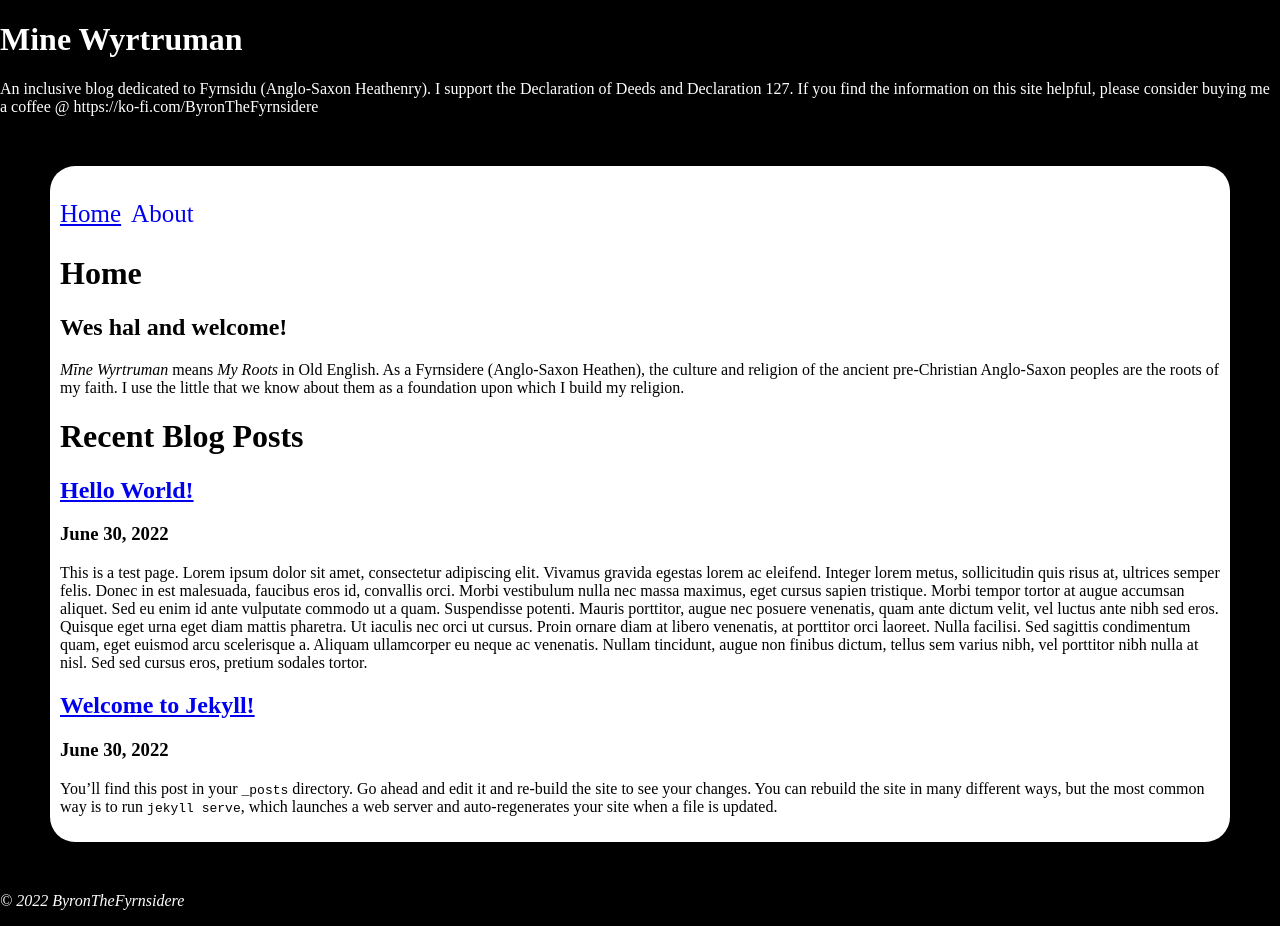
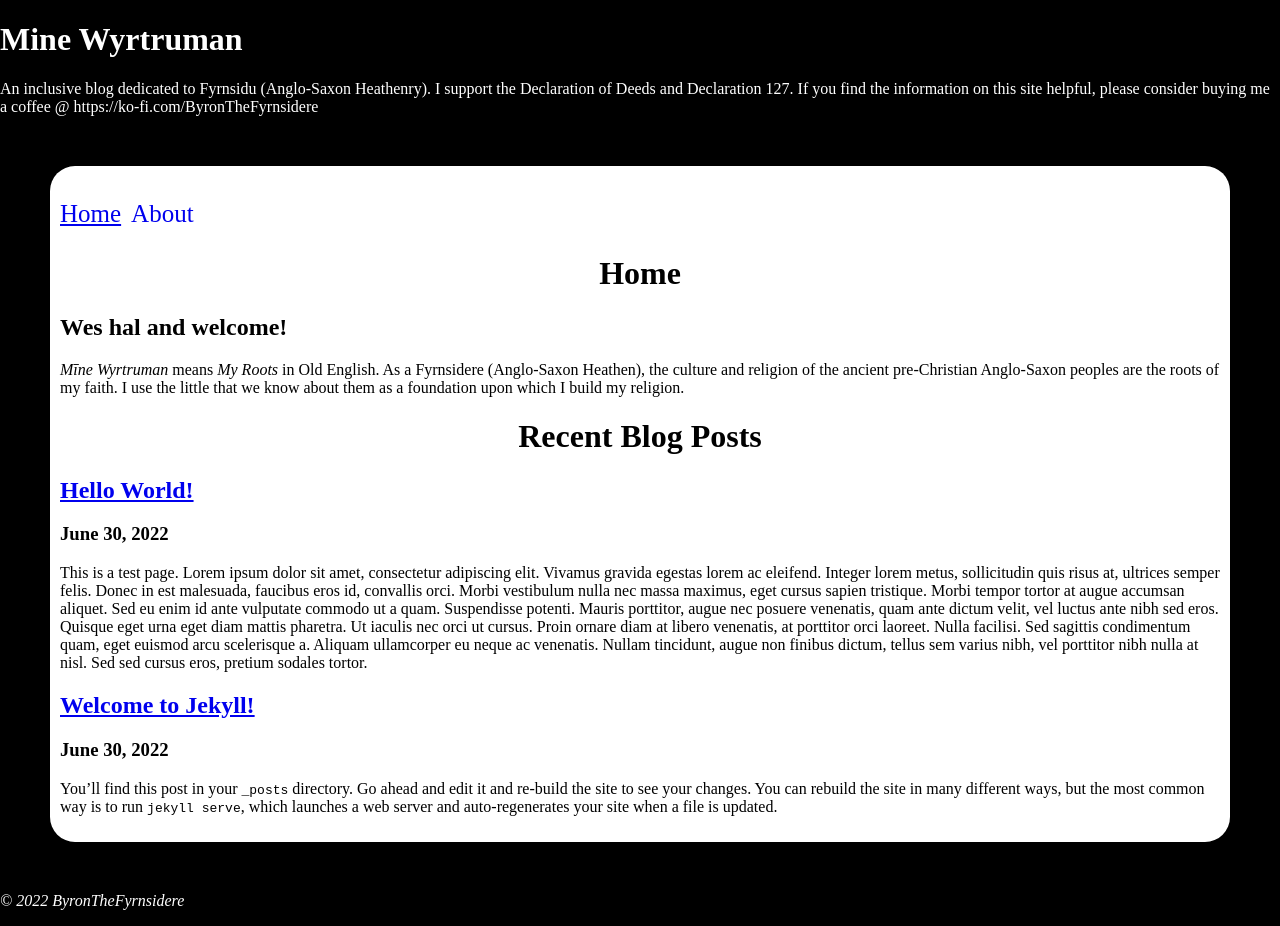
Before and after one commit to byronpendason/byronpendason.github.io, a Jekyll site: the page built from index.md, in a window 1280 px wide. Built offline with Jekyll 4.4.1, drawn with Linux system fonts in a browser that asks for light colours; our own code applies the rules of GitHub Pages for plain Markdown files.

Commit message:
Update default.html

```diff
--- a/_layouts/default.html
+++ b/_layouts/default.html
@@ -39,6 +39,9 @@
         color: black;
         border-radius: 25px;
       }
+      #content h1 {
+        text-align: center;
+      }
     </style>
   </head>
   <body>
```
